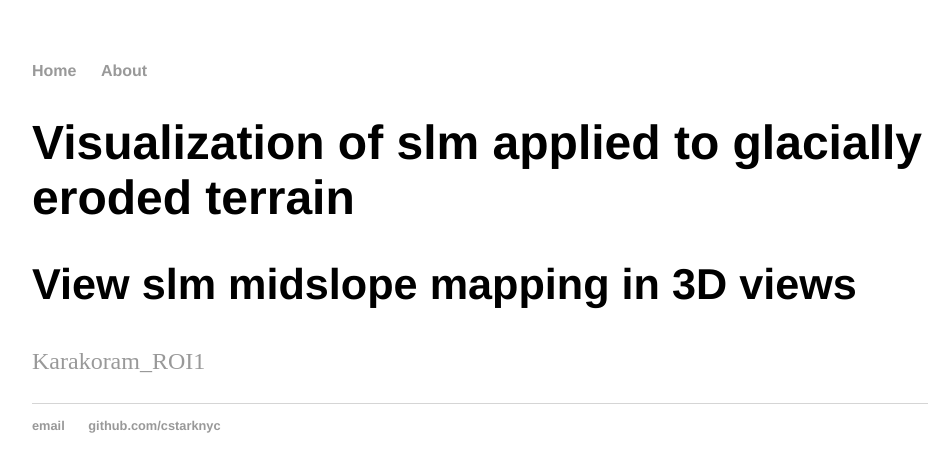
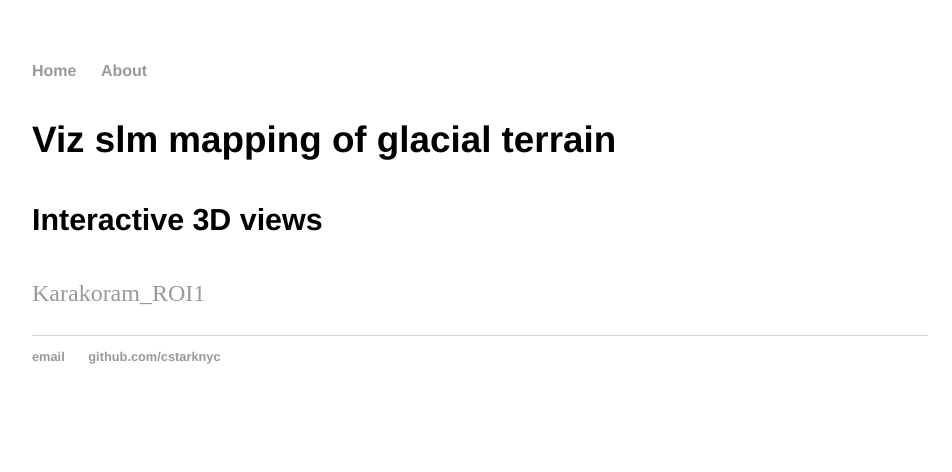
Before and after one commit to cstarkjp/slmGlacialViz, a Jekyll site: the page built from index.html, in a window 1280 px wide. Shown: the top 472 px of the page, without its empty margins (160-1112 px from the left). Built offline with Jekyll 4.4.1, drawn with Linux system fonts in a browser that asks for light colours.

Commit message:
Update index.html

```diff
--- a/index.html
+++ b/index.html
@@ -1,12 +1,12 @@
 ---
 layout: default
-title: 3D test
+title: Viz slm mapping of glacial terrain
 ---
 
 		<div class="blurb">
-			<h1>Visualization of slm applied to glacially eroded terrain</h1>
+			<h3>Viz slm mapping of glacial terrain</h3>
 
-			<h2> View slm midslope mapping in 3D views</h2>
+			<h4> Interactive 3D views </h4>
 			<p>
 			 <a href="/slm_glacial_viz/docs/Karakoram_ROI1">Karakoram_ROI1</a>
 			 </p>
```
